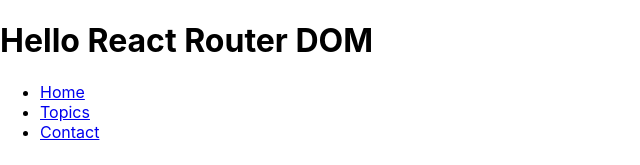
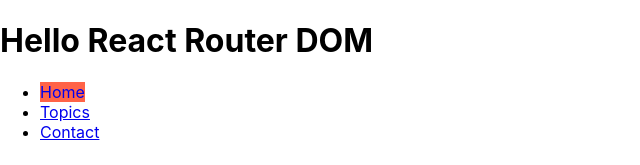
Before and after one commit to dhlee-0305/react-router-dom-example, a React (Create React App) app: page / in a window 1280 px wide. Shown: the top 165 px of the page, without its empty margins (0-640 px from the left). Built offline with nearby package versions, Linux system fonts and the light colour scheme.

Commit message:
2장 04 Link

```diff
--- a/src/index.css
+++ b/src/index.css
@@ -11,3 +11,8 @@
   font-family: source-code-pro, Menlo, Monaco, Consolas, 'Courier New',
     monospace;
 }
+
+.active{
+  background-color: tomato;
+  text-decoration: none;
+}
--- a/src/index.js
+++ b/src/index.js
@@ -2,7 +2,7 @@
 import ReactDOM from 'react-dom/client';
 import './index.css';
 import reportWebVitals from './reportWebVitals';
-import { BrowserRouter, Route, Routes } from 'react-router-dom';
+import { HashRouter, Route, Routes, NavLink } from 'react-router-dom';
 
 function Home(){
   return (
@@ -37,9 +37,9 @@
 
       <h1>Hello React Router DOM </h1>
       <ul>
-        <li><a href="/">Home</a></li>
-        <li><a href="/topics">Topics</a></li>
-        <li><a href="/contact">Contact</a></li>
+        <li><NavLink to="/">Home</NavLink></li>
+        <li><NavLink to="/topics">Topics</NavLink></li>
+        <li><NavLink to="/contact">Contact</NavLink></li>
       </ul>
       <Routes>
         <Route path="/" element={<Home />} />
@@ -53,9 +53,9 @@
 }
 
 ReactDOM.createRoot(document.getElementById("root")).render(
-  <BrowserRouter>
+  <HashRouter>
     <App />
-  </BrowserRouter>
+  </HashRouter>
 );
 
 // If you want to start measuring performance in your app, pass a function
```
